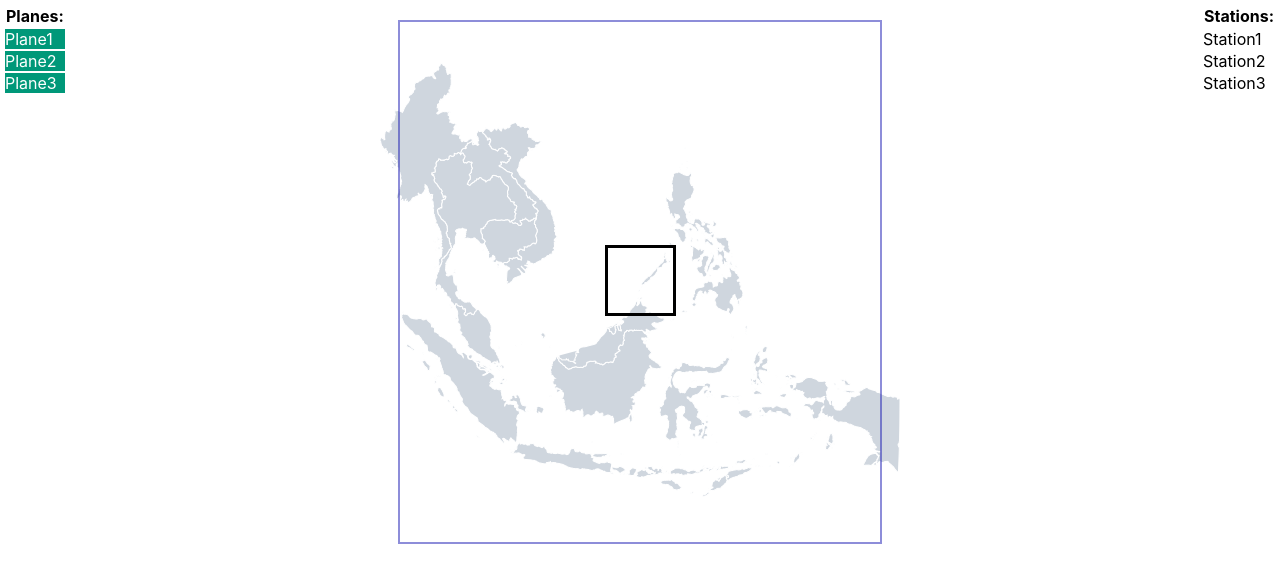
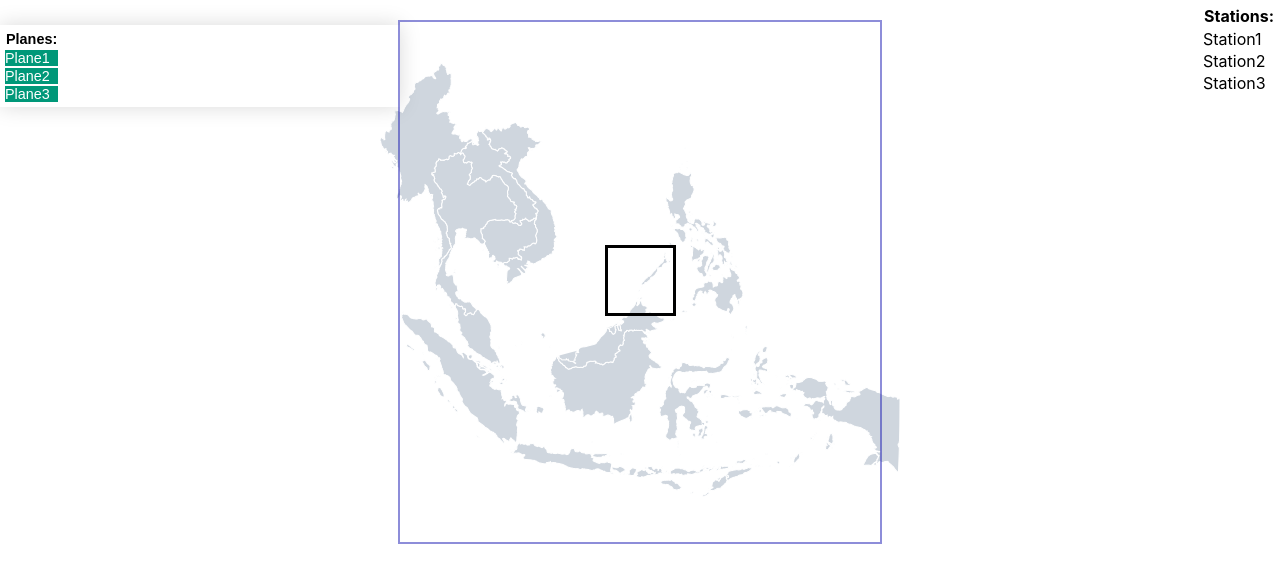
Before and after one commit to Ossetta/FLIGHT_SIM, a React (Create React App) app in the folder react-app/: page / in a window 1280 px wide. Shown: the top 582 px of the page. Built offline with nearby package versions, Linux system fonts and the light colour scheme.

Commit message:
Table 1 thead and body

```diff
--- a/react-app/src/components/styles.css
+++ b/react-app/src/components/styles.css
@@ -33,8 +33,25 @@
     align-items: left;
     position: absolute;
     top: 0;
+    border-collapse: collapse;
+    margin: 25px 0;
+    font-size: 0.9em;
+    font-family: sans-serif;
+    min-width: 400px;
+    box-shadow: 0 0 20px rgba(0, 0, 0, 0.15);
 
 }
+
+.table1 thead tr{
+    background-color: #009879;
+    color: #ffffff;
+    text-align: left;
+}
+
+.table1 tbody tr {
+    border-bottom: 1px solid #dddddd;
+}
+
 
 .table2{
     display: flex;
@@ -44,9 +61,3 @@
     top: 0;
     right: 0;
 }
-
-.table1 thead tr{
-    background-color: #009879;
-    color: #ffffff;
-    text-align: left;
-}
```
